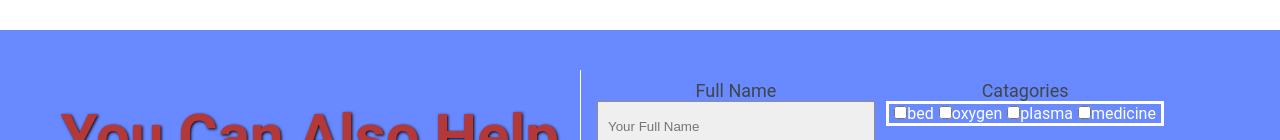
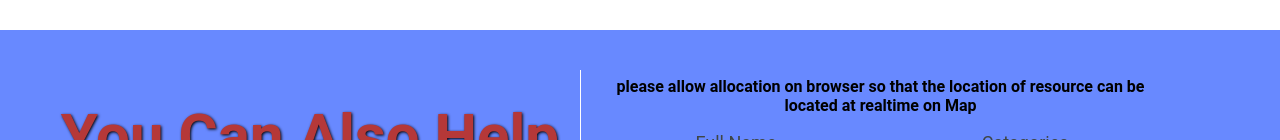
Before and after one commit to owaiswani48/covidDetection, a React (Create React App) app: page / in a window 1280 px wide. Shown: the part 812-952 px from the top of the page. Built offline with nearby package versions, Linux system fonts and the light colour scheme; no server answers; the HTML template or start-up script is replaced by a standard one.

Commit message:
Update provide-data.js
chanegs for provide data

```diff
--- a/src/components/layout/provide-data.js
+++ b/src/components/layout/provide-data.js
@@ -110,6 +110,9 @@ const {value , name} = e.target
                 <span className="submit-details__desc">By Providing Any Details of Bed,Oxygen, Medicine or Plasma In The Form  and our backend team will verify it  and the people in need can later use the resource.  </span>
             </div>
             <div className="submit-details__form">
+                <div style={{width:'100%', padding:'0.7rem'}}>
+                    <h4> please allow allocation on browser so that the location of resource can be located at realtime on Map </h4>
+                </div>
                 <form className="submit-details__form-sec" onSubmit={handleSubmit} >
                     <div className="submit-details__row">
                         <div className="submit-details__input-sec">
```
